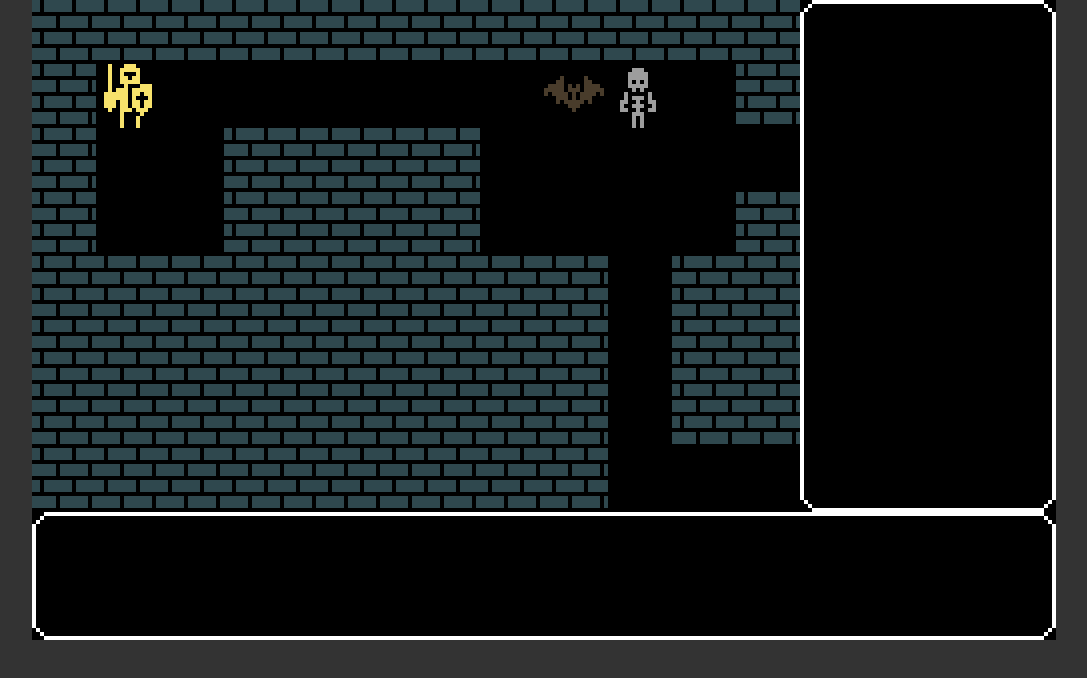
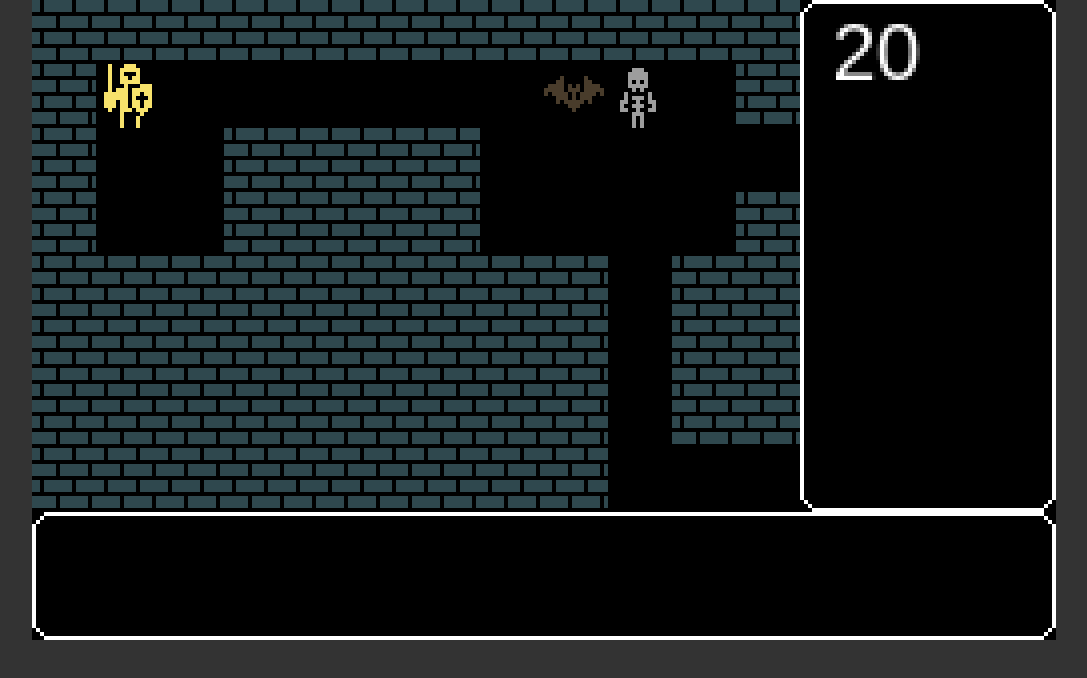
Before and after one commit to matzieq/Dungeon-RPG, a website built with webpack: page index.html in a window 1280 px wide. Shown: the whole page, without its empty margins (96-1183 px from the left). Built offline with nearby package versions, Linux system fonts and the light colour scheme.

Commit message:
Add monster hp display

```diff
--- a/index.html
+++ b/index.html
@@ -3,6 +3,7 @@
 <head>
   <title>Dungeon RPG</title>
   <style>
+    @import url('https://fonts.googleapis.com/css?family=Press+Start+2P');
     * {
       margin: 0;
       padding: 0;
@@ -11,6 +12,7 @@
 
     body {
       background: #333;
+      font-family: "Press Start 2P"
     }
     canvas {
       display: block;
@@ -22,6 +24,7 @@
   </style>
 </head>
 <body>
+  <span style="font-family: 'Press Start 2P'"></span>
   <script type="module" src="./dist/main.js"></script>
 </body>
 </html>
--- a/src/components/GameObjects/Hero.js
+++ b/src/components/GameObjects/Hero.js
@@ -38,8 +38,11 @@ export default class Hero extends Character {
               if (gameObject.x === newHeroCoords.x && gameObject.y === newHeroCoords.y) {
                 if (gameObject.type === "monster") {
                     gameObject.takeDamage(this.stats.att);
+                    this.world.displayParameters.monsterHP = gameObject.stats.hp;
+                    console.log(this.world.displayParameters.monsterHP);
                 }
-                console.log(gameObject);
+                // console.log(gameObject);
+
                 return;
               }
             }
--- a/src/components/World.js
+++ b/src/components/World.js
@@ -32,6 +32,9 @@ export default class World {
       tiles: this.loadImages(tileData.tiles),
       characters: this.loadImages(tileData.characters),
       UI: this.loadImages(tileData.UI)
+    }
+    this.displayParameters = {
+      monsterHP: 0
     }
     this.loadLevel(this.currentLevel);
     // this.currentObjectList = this.levels[this.currentLevel].objectList;
@@ -110,6 +113,15 @@ export default class World {
     this.drawUI();
     this.camera.centerOn(this.hero);
     this.drawDungeon();
+    this.displayText(this.hero.stats.hp, 200, 20);
+    if (this.displayParameters.monsterHP) this.displayText(this.displayParameters.monsterHP, 200, 50);
+  }
+
+  displayText (text, x, y) {
+    this.drawingContext.imageSmoothingEnabled = false;
+    this.drawingContext.fillStyle = "#fff";
+    this.drawingContext.font = "20px Arial";
+    this.drawingContext.fillText(text, x, y);
   }
 
   drawTile(imageData, x, y) {
```
